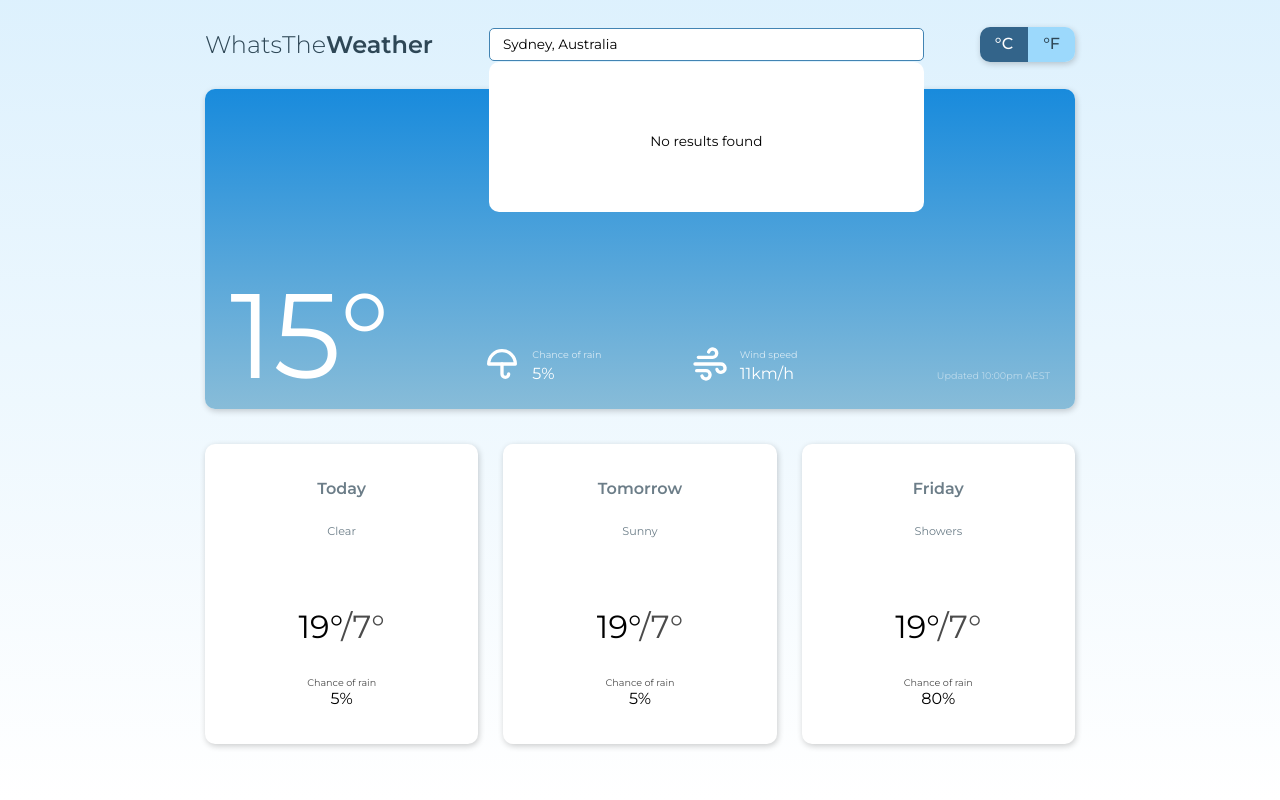
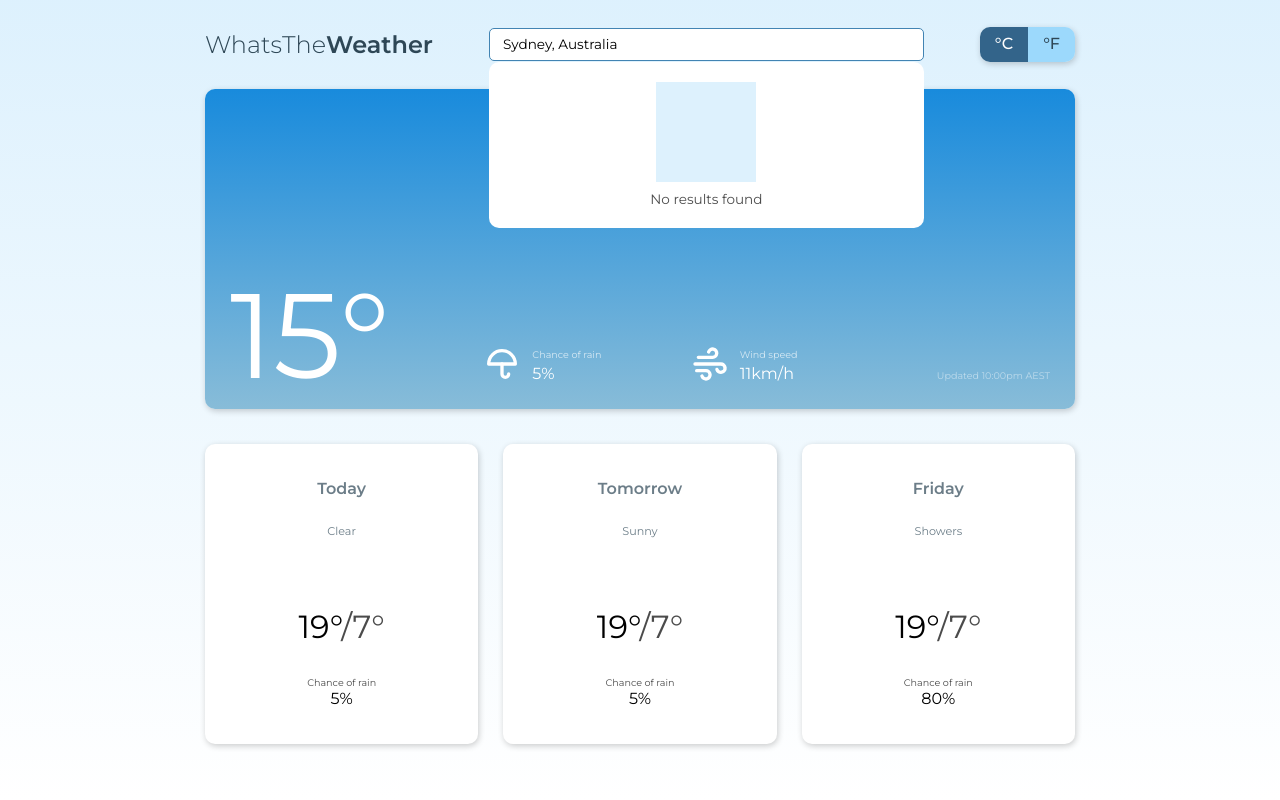
Before and after one commit to henrylin03/whats-the-weather, a website built with webpack: page src/index.html in a window 1280 px wide. Built offline with nearby package versions, Linux system fonts and the light colour scheme; no server answers.

Commit message:
make error message text a bit more transparent and not so 'in your face'

```diff
--- a/src/components/header/index.css
+++ b/src/components/header/index.css
@@ -38,12 +38,22 @@ search {
 }
 
 .results-container.no-results {
-  height: 150px;
   display: flex;
   flex-direction: column;
   gap: 10px;
   align-items: center;
   justify-content: center;
+  padding: 20px;
+}
+
+.no-results .error-message {
+  opacity: 0.7;
+}
+
+.no-results .icon {
+  height: 100px;
+  width: 100px;
+  background-color: var(--lightest-clr);
 }
 
 .results ul {
```
